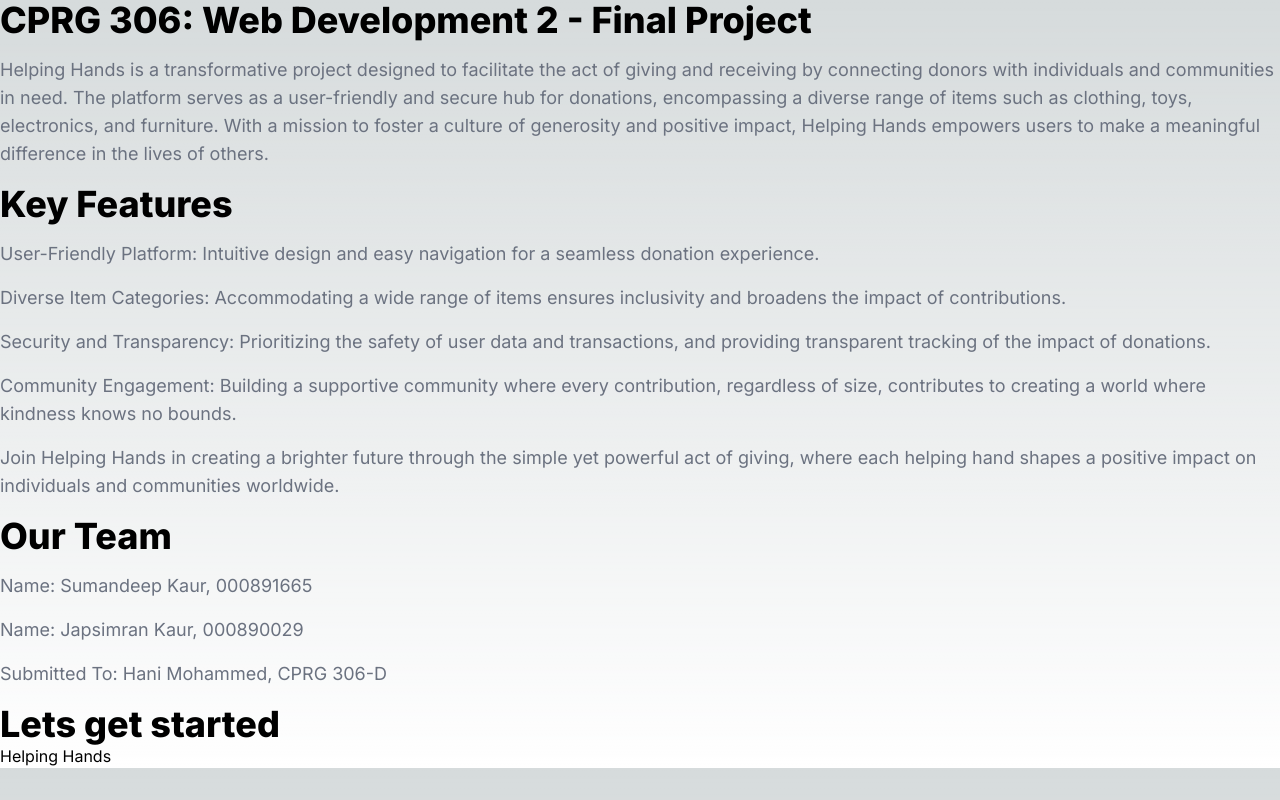
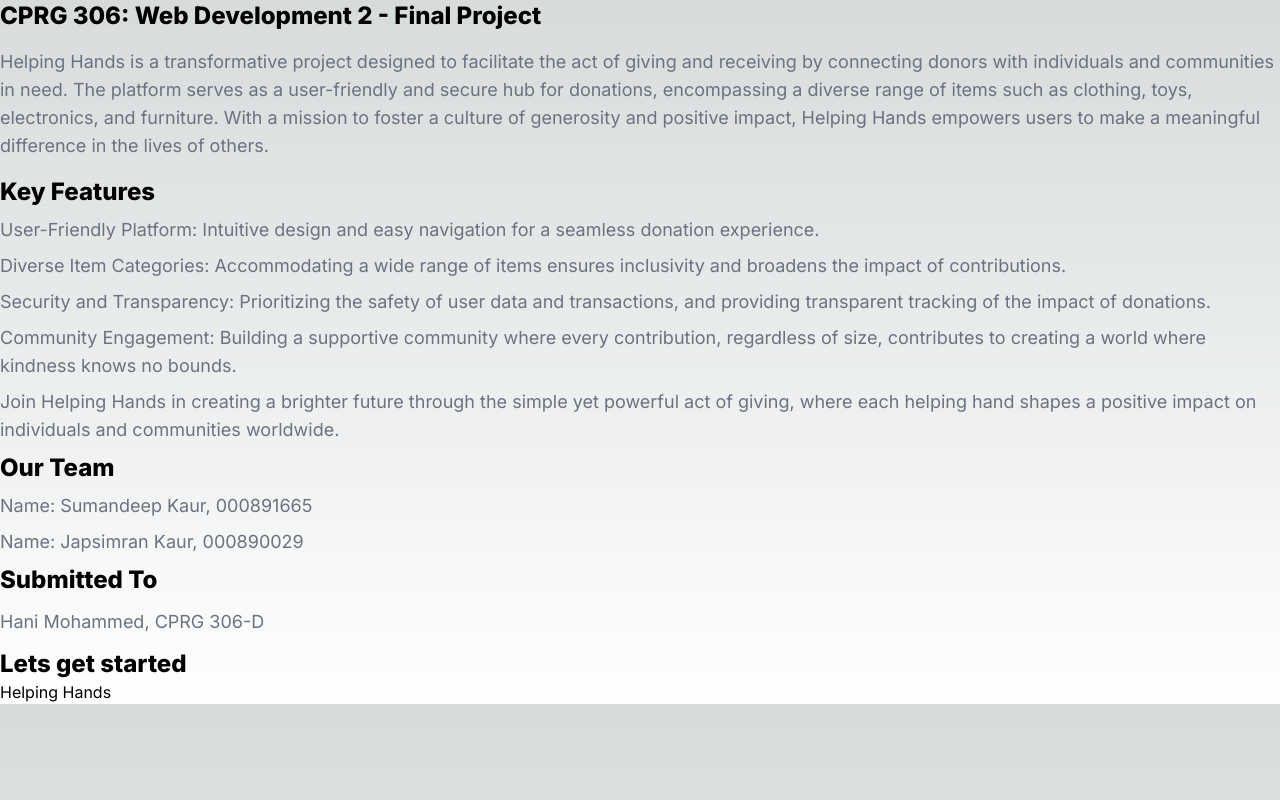
Before and after one commit to Suman-Dhillon/cprg306-finalproject, a Next.js app: page / in a window 1280 px wide. Built offline with nearby package versions, Linux system fonts and the light colour scheme.

Commit message:
Update page.js
Update page.js

```diff
--- a/app/page.js
+++ b/app/page.js
@@ -3,24 +3,25 @@ import Link from "next/link";
 export default function Page() {
   return (
     <>
-      <h1 className="text-4xl font-extrabold dark:text-white">CPRG 306: Web Development 2 - Final Project</h1>
+      <h1 className="text-2xl font-extrabold dark:text-white">CPRG 306: Web Development 2 - Final Project</h1>
       <p className="my-4 text-lg text-gray-500"> Helping Hands is a transformative project designed to facilitate the act of giving and receiving by connecting donors with individuals and communities in need. The platform serves as a user-friendly and secure hub for donations, encompassing a diverse range of items such as clothing, toys, electronics, and furniture. With a mission to foster a culture of generosity and positive impact, Helping Hands empowers users to make a meaningful difference in the lives of others.</p>
 
-      <h2 className="text-4xl font-extrabold dark:text-white">Key Features</h2>
-      <p className="my-4 text-lg text-gray-500">User-Friendly Platform: Intuitive design and easy navigation for a seamless donation experience.</p>
-      <p className="my-4 text-lg text-gray-500">Diverse Item Categories: Accommodating a wide range of items ensures inclusivity and broadens the impact of contributions.</p>
-      <p className="my-4 text-lg text-gray-500">Security and Transparency: Prioritizing the safety of user data and transactions, and providing transparent tracking of the impact of donations.</p>
-      <p className="my-4 text-lg text-gray-500">Community Engagement: Building a supportive community where every contribution, regardless of size, contributes to creating a world where kindness knows no bounds.</p>
-      <p className="my-4 text-lg text-gray-500">Join Helping Hands in creating a brighter future through the simple yet powerful act of giving, where each helping hand shapes a positive impact on individuals and communities worldwide.</p>
+      <h2 className="text-2xl font-extrabold dark:text-white">Key Features</h2>
+      <p className="my-2 text-lg text-gray-500">User-Friendly Platform: Intuitive design and easy navigation for a seamless donation experience.</p>
+      <p className="my-2 text-lg text-gray-500">Diverse Item Categories: Accommodating a wide range of items ensures inclusivity and broadens the impact of contributions.</p>
+      <p className="my-2 text-lg text-gray-500">Security and Transparency: Prioritizing the safety of user data and transactions, and providing transparent tracking of the impact of donations.</p>
+      <p className="my-2 text-lg text-gray-500">Community Engagement: Building a supportive community where every contribution, regardless of size, contributes to creating a world where kindness knows no bounds.</p>
+      <p className="my-2 text-lg text-gray-500">Join Helping Hands in creating a brighter future through the simple yet powerful act of giving, where each helping hand shapes a positive impact on individuals and communities worldwide.</p>
 
-      <h2 className="text-4xl font-extrabold dark:text-white">Our Team</h2>
-      <p className="my-4 text-lg text-gray-500">Name: Sumandeep Kaur, 000891665</p>
-      <p className="my-4 text-lg text-gray-500">Name: Japsimran Kaur, 000890029</p>
-      <p className="my-4 text-lg text-gray-500">Submitted To: Hani Mohammed, CPRG 306-D</p>
+      <h2 className="text-2xl font-extrabold dark:text-white">Our Team</h2>
+      <p className="my-2 text-lg text-gray-500">Name: Sumandeep Kaur, 000891665</p>
+      <p className="my-2 text-lg text-gray-500">Name: Japsimran Kaur, 000890029</p>
 
+      <h2 className="text-2xl font-extrabold dark:text-white">Submitted To</h2>
+      <p className="my-3 text-lg text-gray-500">Hani Mohammed, CPRG 306-D</p>
 
-      <h2 className="text-4xl font-extrabold dark:text-white">Lets get started </h2>
-      <Link href="/helping-hands">Helping Hands</Link>
+      <h2 className="text-2xl font-extrabold dark:text-white">Lets get started </h2>
+      <Link href="/helping-hands" className="hover:underline">Helping Hands</Link>
 
       <br />
     </>
```
